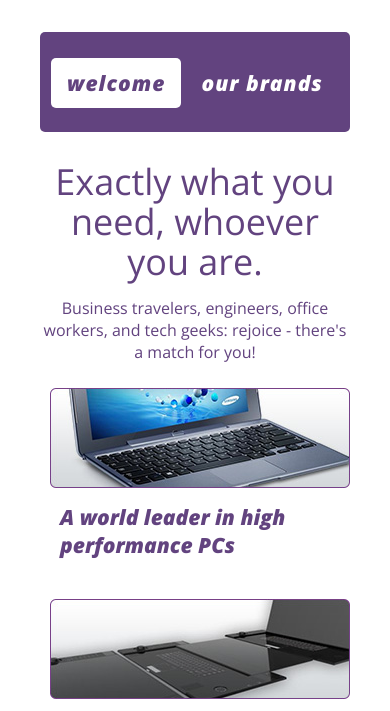
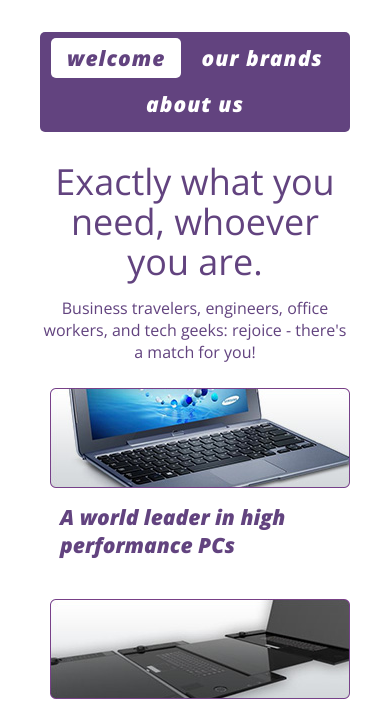
Before and after one commit to happyearmuffs/fireboltsystems, a plain HTML site: page index.html in a window 390 px wide. Shown: the part 119-830 px from the top of the page. Drawn offline with nearby package versions, Linux system fonts and the light colour scheme.

Commit message:
for real this time

```diff
--- a/content/styles/_media-queries.scss
+++ b/content/styles/_media-queries.scss
@@ -11,3 +11,9 @@
 		margin:0;
 	}
 }
+@media only screen and (max-width:517px){
+	.nav-item{
+		margin: 6px 0 0;
+		padding: 6px 16px;
+	}
+}
```
Also changed, not shown: content/styles/styles.css.
